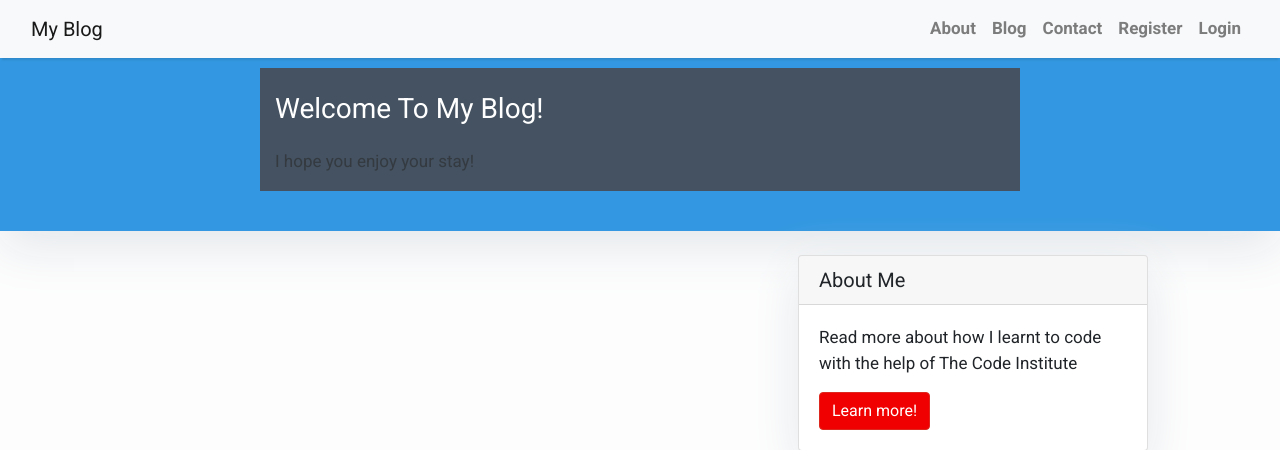
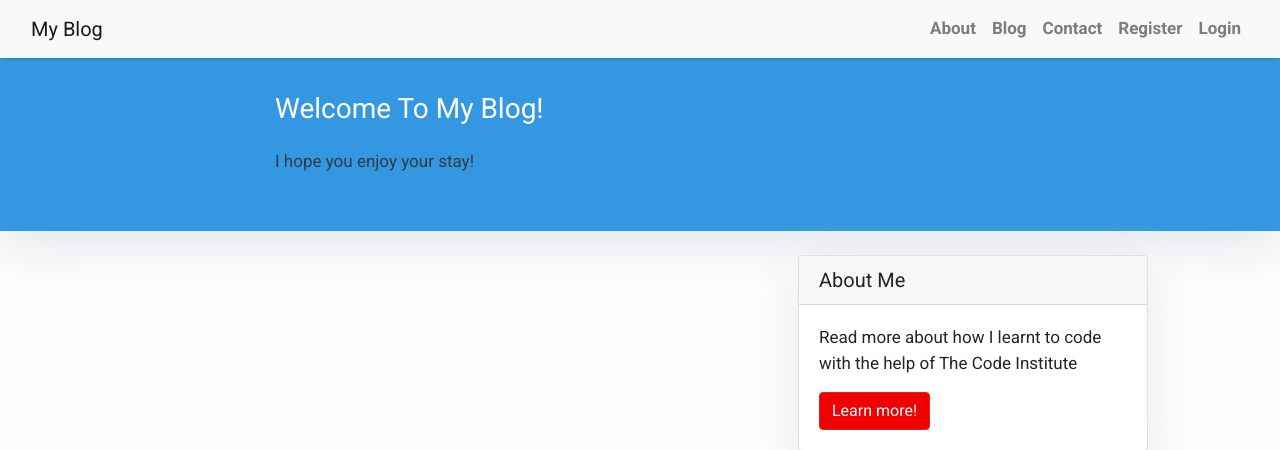
Before and after one commit to DSP1994/blogapp, a Django app: page / in a window 1280 px wide. Shown: the top 450 px of the page. Run offline with Django 4.2, Linux system fonts and the light colour scheme; data that the repository does not hold is empty; some libraries are stand-ins or nearby versions.

Commit message:
modified the colour in style.css (up for debate on the colour)

```diff
--- a/static/css/style.css
+++ b/static/css/style.css
@@ -38,7 +38,7 @@ body {
 
 /* Masthead */
 .masthead-text {
-    background-color: #445261;
+    background-color: #3398E1;
     color: white;
     position: relative;
 }
```
